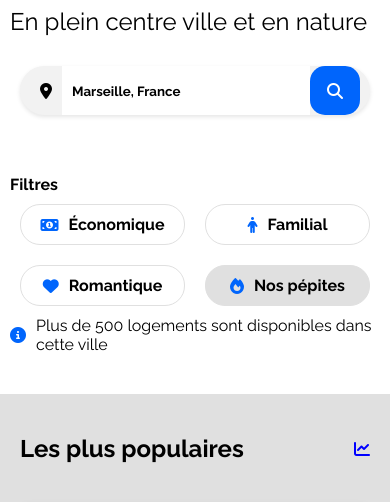
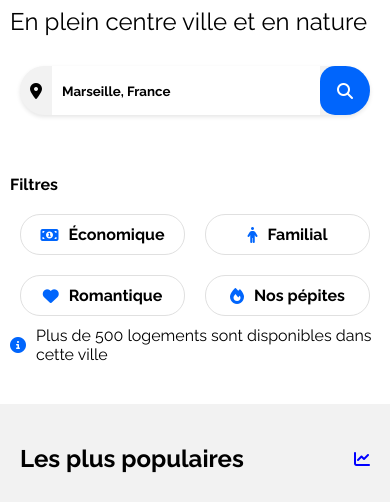
Before and after one commit to ECHASMAE/ProjetBooki, a plain HTML site: page index.html in a window 390 px wide. Shown: the part 283-785 px from the top of the page. Drawn offline with Linux system fonts and the light colour scheme.

Commit message:
fix : correction pour conformité avec la maquette

```diff
--- a/css/style.css
+++ b/css/style.css
@@ -9,7 +9,7 @@
     --main-color: #0065FC;
     --main-bg-color: #F2F2F2;
     --filter-bg-color: #FFFFFF;
-    --section-bg-color: #e0e0e0;
+    --section-bg-color:#F2F2F2;
     --card-bg-color: #ffffff;
     --button-color: #007BFF;
     --input-bg-color: #ffffff;
@@ -202,17 +202,17 @@ header .navigation a:hover::before {
 }
 
 .filter-button:hover {
-    background-color: #E0E0E0;
+    background-color: #DEEBFF;
     color: #000000;
 }
 
 .filter-button.selected {
-    background-color: #E0E0E0;
-    color: #000000;
+    background-color: #DEEBFF;
+    color: #DEEBFF;
 }
 
 .filter-button.selected i {
-    color: #0065FC;
+    color: #000000;
 }
 
 /* Info Bar Section */
@@ -559,17 +559,19 @@ footer {
     }
 
     .filters-container {
-        flex-direction: column; /* Stack filters vertically */
-        align-items: flex-start; /* Left align filters */
-        gap: 10px;
+        display: flex;
+        flex-direction: column; /* Empile les éléments verticalement */
+        align-items: flex-start; /* Aligne les éléments à gauche */
+        gap: 10px; /* Espace entre les éléments */
+    }
+
+    .filters-label {
+        margin-bottom: 10px; /* Ajoute un espace en dessous du label */
     }
 
     .filters {
-        flex-direction: row; /* Stack filters horizontally */
-        align-items: center; /* Center align filters */
-        flex-wrap: wrap; /* Allow wrapping to multiple lines */
-        justify-content: flex-start; /* Align filters to the left */
-        gap: 10px;
+        flex-wrap: wrap; /* Permet aux boutons de se répartir sur plusieurs lignes si nécessaire */
+        gap: 10px; /* Ajoute un espace entre les boutons */
     }
 
     .filter-button {
@@ -633,10 +635,15 @@ footer {
         object-fit: cover;
     }
 
-    .search-form, .filters, .info-bar {
+     .filters, .info-bar {
         width: 100%;
         margin: 0;
         padding: 0 10px;
+    }
+
+    .search-form {
+        width: 100%;
+        margin: 0;
     }
 
     header {
@@ -676,7 +683,6 @@ footer {
         padding: 10px 0;
         display: block;
     }
-
     .navigation a::after {
         content: '';
         position: absolute;
@@ -688,7 +694,12 @@ footer {
         transform: translateX(-50%);
         transition: width 0.3s;
     }
-
+    header .navigation a:focus::before,
+    header .navigation a:hover::before,
+    header .navigation a:active::before {
+        width: 0; /* Désactive le trait lors du clic */
+        transition: none; /* Supprime toute animation */
+    }
     .navigation a:hover::after,
     .navigation a:focus::after,
     .navigation a.active::after {
@@ -717,7 +728,7 @@ footer {
 
     .search-form .search-button {
         padding: 10px;
-        border-radius: 15px;
+        border-radius: 15px 15px 15px 15px;
         display: flex;
         align-items: center;
         justify-content: center;
--- a/index.html
+++ b/index.html
@@ -47,13 +47,13 @@
 
 
             <!-- Filters Section -->
-            <div class="filters">
+            <div class="filters filters-container">
                 <span class="filters-label">Filtres</span>
                 <div class="filters">
                     <button class="filter-button"><i class="fa-solid fa-money-bill-alt"></i> Économique</button>
                     <button class="filter-button"><i class="fa-solid fa-male"></i> Familial</button>
                     <button class="filter-button"><i class="fa-solid fa-heart"></i> Romantique</button>
-                    <button class="filter-button selected"><i class="fa-solid fa-fire"></i> Nos pépites</button>
+                    <button class="filter-button "><i class="fa-solid fa-fire"></i> Nos pépites</button>
                 </div>
             </div>
 
```
